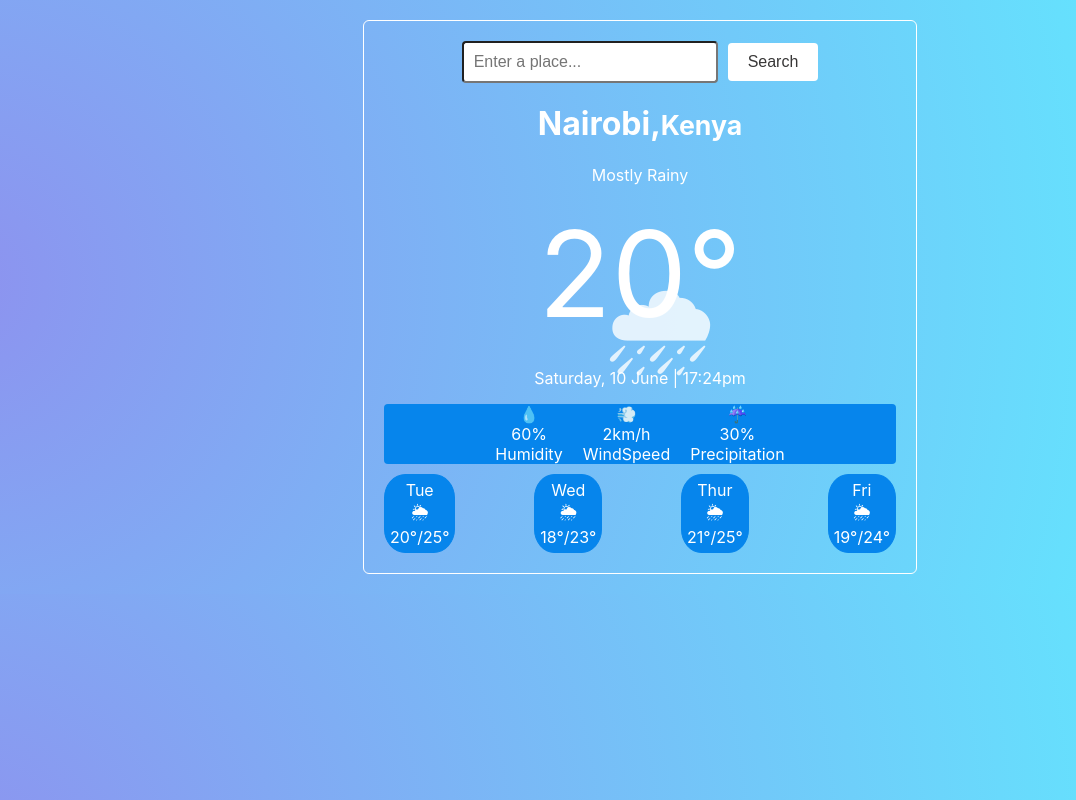
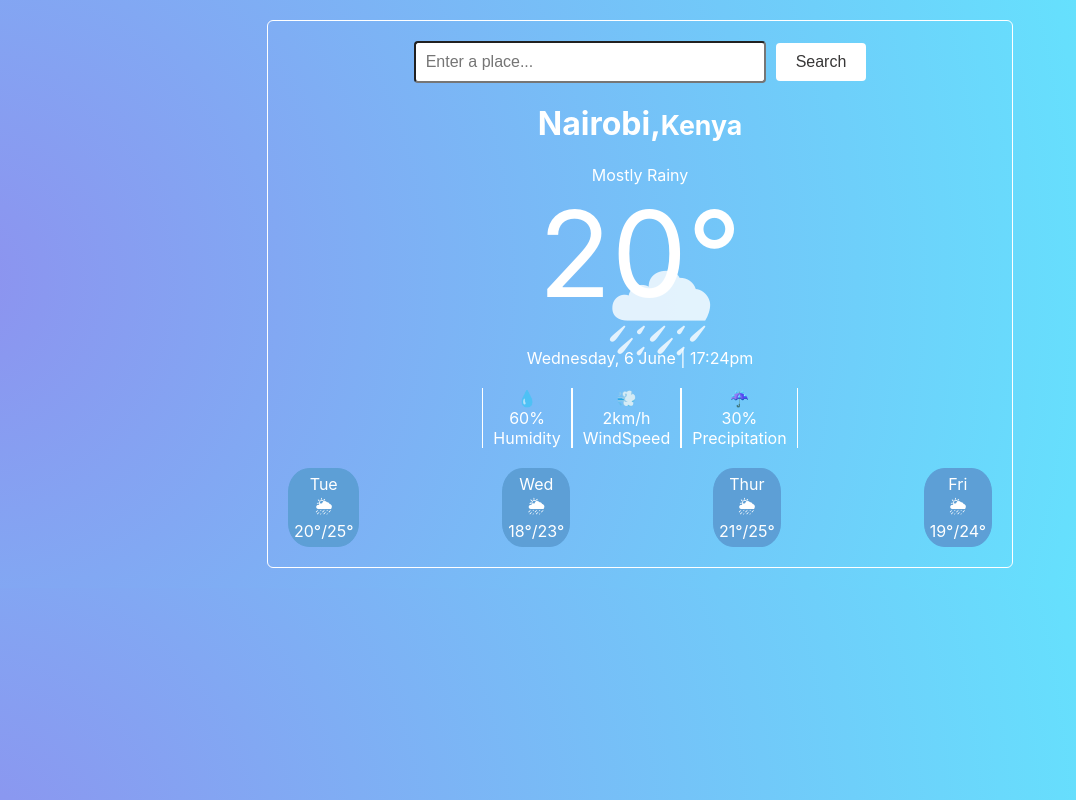
Before and after one commit to Ruks-7/weather-forecast-react, a React (Create React App) app: page / in a window 1280 px wide. Shown: the whole page, without its empty margins (0-1076 px from the left). Built offline with nearby package versions, Linux system fonts and the light colour scheme.

Commit message:
Changed the forecast styling

```diff
--- a/src/App.css
+++ b/src/App.css
@@ -1,6 +1,6 @@
 .App{
   margin: 20px auto;
-  max-width: 40%;
+  max-width: 55%;
   border: 1px solid white;
   border-radius: 6px;
   text-align: center;
--- a/src/Details.css
+++ b/src/Details.css
@@ -1,8 +1,9 @@
-.info{
-    margin-bottom: 0;
+.weatherState{
+    height: 0;
 }
 
 .degree{
+    height: 5;
     font-size: 120px;
     padding-top: 0;
 }
@@ -20,14 +21,17 @@
 .today{
     display: flex;
     justify-content: center;
-    background-color: #0685ec;
     border: none;
     border-radius: 4px;
-    margin:  10px 0;
+    margin:  20px auto;
+    max-width: 60%;
 }
 
 .info{
     padding: 0 10px;
+    border: 1px solid white;
+    border-top: none;
+    border-bottom: none;
 }
 .forecastDays{
     display: flex;
--- a/src/Details.js
+++ b/src/Details.js
@@ -10,12 +10,12 @@ export default function Details(){
             <small>Kenya</small>
             </h1>
 
-                <p>Mostly Rainy</p>
+                <p className="weatherState">Mostly Rainy</p>
                     <div className="degree">20°
                     <div className="icon">🌧</div>
                     </div>
 
-                    <p className="dayDetails">Saturday, 10 June | 17:24pm</p>
+                    <p className="dayDetails">Wednesday, 6 June | 17:24pm</p>
 
                     <div className="today">
                     <Info icon="💧" measurement="60%" component="Humidity" />
--- a/src/Forecast.css
+++ b/src/Forecast.css
@@ -1,5 +1,5 @@
 :root{
-    --primary-color: #0685ec;
+    --primary-color: #5d9fd6;
 }
 
 .forecast{
```
